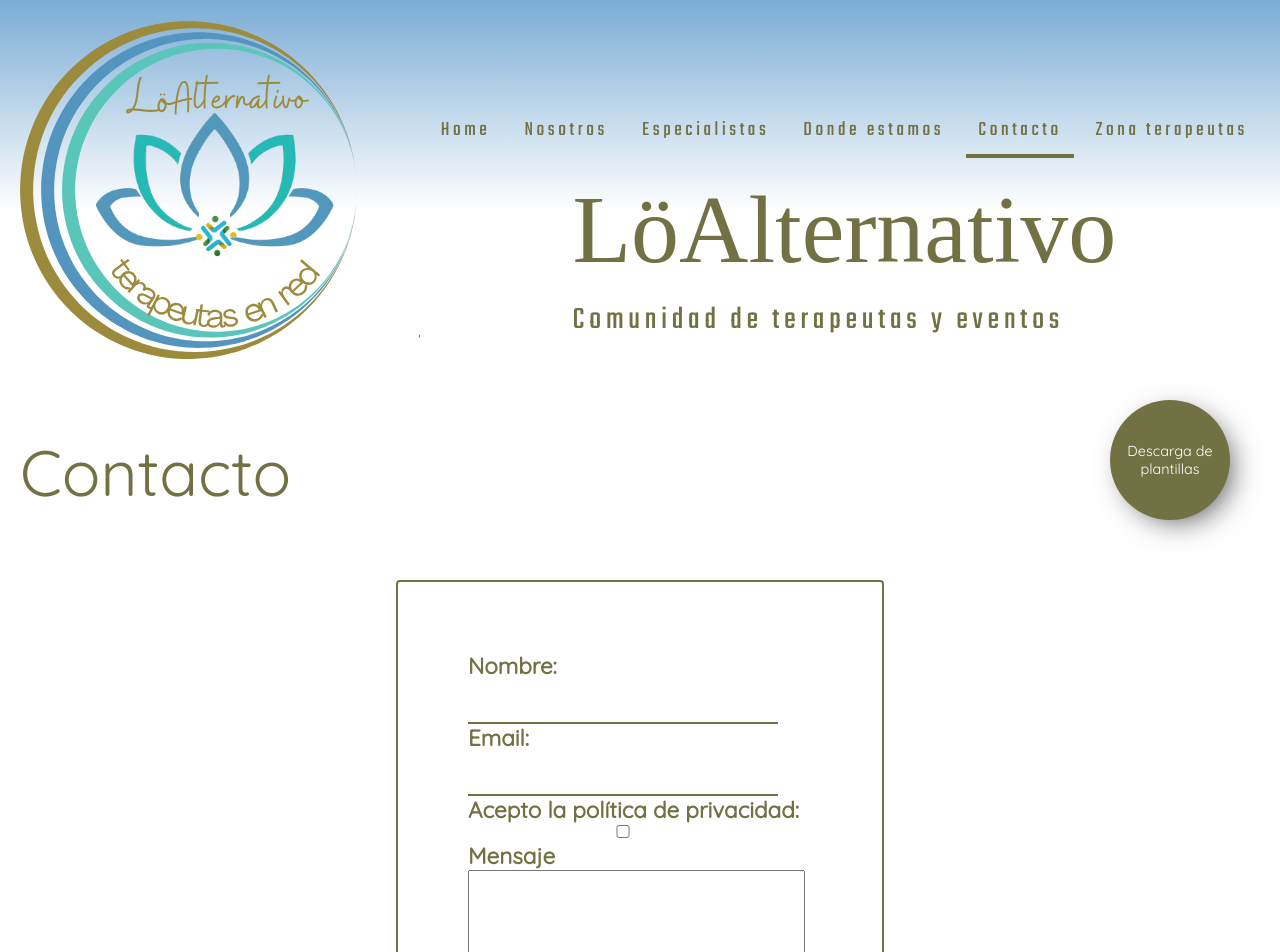
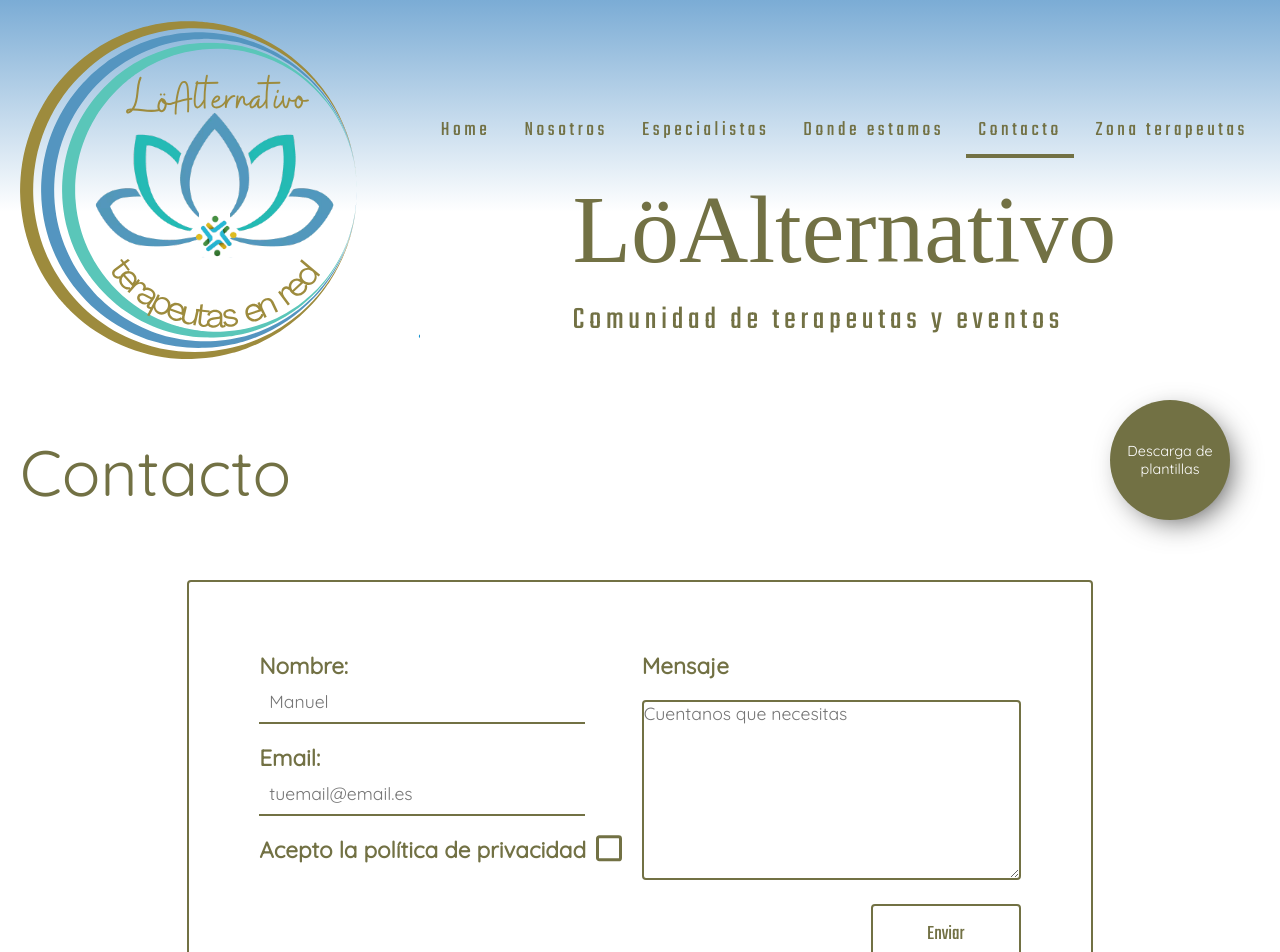
Before and after one commit to ManuelFernandezEsteban/appLoAlternativo, an Angular app: page /contacto in a window 1280 px wide. Shown: the top 952 px of the page. Built offline with nearby package versions, Linux system fonts and the light colour scheme; a web font is replaced by a local one.

Commit message:
pagina contacto

```diff
--- a/src/app/home/pages/contacto/contacto.component.html
+++ b/src/app/home/pages/contacto/contacto.component.html
@@ -5,41 +5,44 @@
 
     <form [formGroup]="formContacto" (ngSubmit)="OnSubmit()">
 
-        <div>
-            <div>
+        <div class="fila gap-20">
+            <div class="columna gap-20">
+                <div class="columna">
                     <label class="encabezado color-accent" for="name">Nombre:</label>
                     <div>
-                    <input type="text" name="name" id="" formControlName="name">
+                        <input type="text" name="name" id="" formControlName="name" placeholder="Manuel">
                         <span></span>
                     </div>
                 </div>
                 <div>
                     <label class="encabezado color-accent" for="email">Email:</label>
                     <div>
-                    <input type="text" name="email" id="" formControlName="email">
+                        <input type="text" name="email" id="" formControlName="email" placeholder="tuemail@email.es">
                         <span></span>
                     </div>
                 </div>
                 <div>
-                <label class="encabezado color-accent" for="privacidad">Acepto la política de privacidad:</label>
+                    <label class="form-control encabezado color-accent" for="privacidad">Acepto la política de
+                        privacidad
                         <input type="checkbox" name="privacidad" id="" formControlName="privacidad">
+                    </label>
                     <span></span>
 
                 </div>
             </div>
-        <div>
+            <div class="columna gap-20">
                 <label class="encabezado color-accent" for="mensaje">Mensaje</label>
                 <div>
-                <textarea name="mensaje" id="" cols="40" rows="8" formControlName="mensaje">
+                    <textarea name="mensaje" id="" cols="40" rows="8" formControlName="mensaje"
+                        placeholder="Cuentanos que necesitas">
 
                 </textarea>
                     <span></span>
                 </div>
 
-            <button class="boton btn-login" type="submit">Enviar</button>
+                <button class="boton btn-login end" type="submit">Enviar</button>
             </div>
-
-
+        </div>
     </form>
 
 
--- a/src/styles.scss
+++ b/src/styles.scss
@@ -53,9 +53,11 @@
     font-weight: 400;
     padding-left: 20px;
 }
-.color-accent{
+
+.color-accent {
     color: $accentColor;
 }
+
 .sub-title-xxl {
     font-family: $fontOptions;
     font-size: $fsOptionEncabezado;
@@ -63,6 +65,7 @@
     letter-spacing: 4.8px;
     font-weight: 400;
 }
+
 .sub-title-xl {
     font-family: $fontOptions;
     font-size: $fsOptionMenu;
@@ -78,12 +81,14 @@
     letter-spacing: 3.6px;
     font-weight: 400;
 }
-.encabezado{
+
+.encabezado {
     font-family: $fontPrimary;
     font-weight: 700;
     font-size: $fsEncabezado;
     line-height: 28px;
 }
+
 .texto-regular {
     font-family: $fontSecondary;
     font-size: $fsRegular;
@@ -107,28 +112,31 @@
     font-weight: bold;
 }
 
-.gap-20{
+.gap-20 {
     gap: 20px;
 }
 
-.boton{
+.boton {
     background-color: transparent;
     border: none;
     width: 85px;
     height: 35px;
     border-radius: 4px;
     text-align: center;
+    cursor: pointer;
 }
-.btn-info{
+
+.btn-info {
     border: 2px solid $primaryColor;
 }
 
-.btn-info-solid{
+.btn-info-solid {
     background-color: $primaryColor;
     color: var(--lightColor);
     font-weight: bold;
 }
-.btn-login{
+
+.btn-login {
     border: 2px solid $accentColor;
     color: $accentColor;
     font-family: $fontOptions;
@@ -137,7 +145,7 @@
     height: 60px;
 }
 
-.btn-submit-form{
+.btn-submit-form {
     background-color: $submitColor;
     color: $lightColor;
     font-family: $fontOptions;
@@ -146,7 +154,7 @@
     height: 40px;
 }
 
-.btn-borrar{
+.btn-borrar {
     border: 2px solid $redColor;
     color: $redColor;
     font-family: $fontOptions;
@@ -155,7 +163,7 @@
     height: 40px;
 }
 
-.btn-small{
+.btn-small {
     border: 2px solid $darkColor;
     color: $darkColor;
     font-family: $fontPrimary;
@@ -164,27 +172,84 @@
     height: 22px;
 }
 
-input{
+input[type='text'] {
     border: none;
     border-bottom: 2px solid $accentColor;
     width: 90%;
     padding: 10px;
     font-family: $fontPrimary;
     font-size: $fsRegular;
+    outline: none;
 }
 
-
-input:active{
-    border: none;
+input [type='email'] {
+    outline: none;
 }
 
+/*check box*/
+input[type='checkbox'] {
+    -webkit-appearance: none;
+    appearance: none;
+    background-color: #fff;
+    margin: 0;
+    font: inherit;
+    color: $accentColor;
+    width: 1.15em;
+    height: 1.15em;
+    border: 0.15em solid $accentColor;
+    border-radius: 0.15em;
+    transform: translateY(-0.075em);
+    display: grid;
+    place-content: center;
+    cursor: pointer;
+}
+
+input[type="checkbox"]::before {
+    content: "";
+    width: 0.65em;
+    height: 0.65em;
+    transform: scale(0);
+    transition: 120ms transform ease-in-out;
+    box-shadow: inset 1em 1em $accentColor;
+}
+
+input[type="checkbox"]:checked::before {
+    transform: scale(1);
+}
+
+.form-control {
+    display: flex;
+
+    align-items: center;
+    gap: 10px;
+}
+
+input:active {
+    outline: none;
+    font-family: $fontPrimary;
+    color: #727144;
+}
+
+/*fin check box*/
+
+/* text area*/
+textarea {
+    border: 2px solid $accentColor;
+    border-radius: 4px;
+    outline: none;
+    font-family: $fontPrimary;
+    font-size: $fsRegular;
+}
+
+/*fin text area */
 
 * {
     box-sizing: border-box;
     margin: 0;
     padding: 0;
 }
-body{
+
+body {
     display: flex;
     flex-direction: column;
     justify-content: center;
@@ -192,11 +257,9 @@
 
 }
 
-.sr-only{
+.sr-only {
     display: none;
 }
-
-
 
 
 /*pagina principal*/
@@ -346,7 +409,7 @@
     text-align: center;
 }
 
-.container-title>a:hover{
+.container-title>a:hover {
     background-color: $primaryColorHover;
 }
 
@@ -355,7 +418,7 @@
     flex-direction: column;
     align-items: center;
     justify-content: center;
-    box-shadow: 2.5px 2.5px 6px 0px rgba(0,0,0,0.75);
+    box-shadow: 2.5px 2.5px 6px 0px rgba(0, 0, 0, 0.75);
 }
 
 .container-image {
@@ -381,8 +444,8 @@
     width: 100%;
     margin-top: 60px;
     align-content: center
+}
 
-}
 /*fin directorio especialidades*/
 
 /* boton-especilistas*/
@@ -394,7 +457,8 @@
     margin-bottom: 30px;
 
 }
-.boton-especialistas{
+
+.boton-especialistas {
     display: flex;
     justify-content: center;
     align-items: center;
@@ -402,9 +466,10 @@
     height: 360px;
     border-radius: 360px;
     border-color: 2px solid $primaryColor;
-    background: radial-gradient(circle, rgba(123,172,213,1) 6%, rgba(255,255,255,1) 47%, rgba(2,0,36,1) 83%);    color: #5495C0;
+    background: radial-gradient(circle, rgba(123, 172, 213, 1) 6%, rgba(255, 255, 255, 1) 47%, rgba(2, 0, 36, 1) 83%);
+    color: #5495C0;
     text-decoration: none;
-    box-shadow: 10px 10px 24px 0px rgba(0,0,0,0.75);
+    box-shadow: 10px 10px 24px 0px rgba(0, 0, 0, 0.75);
     margin-top: 50px;
 }
 
@@ -412,13 +477,13 @@
 /*fin boton-especialistas*/
 
 /*footer*/
-app-footer{
+app-footer {
     width: 100%;
 }
 
-    footer{
+footer {
     display: flex;
-        justify-content:space-between;
+    justify-content: space-between;
     align-items: center;
     width: 100%;
     background: linear-gradient(0deg, rgba(2, 0, 36, 1) 0%, $primaryColor 0%, rgba(255, 255, 255, 1) 50%);
@@ -428,38 +493,45 @@
     margin-top: 50px;
 
 }
-    .box{
+
+.box {
     display: flex;
     flex-direction: row;
     align-items: flex-start;
     justify-content: space-around;
     width: 50%;
 }
-    .columna{
+
+
+.columna {
     display: flex;
     flex-direction: column;
     justify-content: flex-start;
-        ul{
+
+    ul {
         display: flex;
         flex-direction: column;
         gap: 5px;
         list-style-type: none;
-            li{
 
-                a{
+        li {
+
+            a {
                 text-decoration: none;
                 color: $accentColor;
                 display: flex;
                 gap: 10px;
-                    span{
 
-                        svg{
+                span {
+
+                    svg {
                         width: 24px;
                         fill: $accentColor;
                     }
                 }
             }
-                a:hover{
+
+            a:hover {
                 color: $accentColorHover;
             }
         }
@@ -471,21 +543,22 @@
 
 /* página nosotros*/
 
-.box-nosotros{
+.box-nosotros {
     display: flex;
     flex-direction: column;
     align-items: center;
     padding: 20px;
 }
 
-.row-nosotros{
+.row-nosotros {
     display: flex;
     justify-content: space-around;
     align-items: center;
     padding: 70px;
     width: 60%;
     gap: 100px;
-    img{
+
+    img {
         width: 250px;
         height: 250px;
         border-radius: 4px;
@@ -496,17 +569,18 @@
 
 /*página donde*/
 
-app-donde{
+app-donde {
     display: flex;
     flex-direction: column;
     justify-content: center;
     align-items: center;
-    h3{
+
+    h3 {
         align-self: flex-start;
     }
 }
 
-.box-donde{
+.box-donde {
 
     padding: 70px;
     border: 2px solid $accentColor;
@@ -519,13 +593,16 @@
 
 
 }
-.box-datos{
+
+.box-datos {
     display: flex;
     flex-direction: column;
     gap: 20px;
-    .wrapper-img{
+
+    .wrapper-img {
         width: 30%;
-        img{
+
+        img {
             width: 300px;
             height: 300px;
             object-fit: cover;
@@ -533,7 +610,7 @@
     }
 }
 
-.data{
+.data {
     display: flex;
     flex-direction: column;
     align-items: flex-start;
@@ -546,13 +623,22 @@
 
 /* página contacto*/
 
-app-contacto{
+app-contacto {
     display: flex;
     flex-direction: column;
     justify-content: center;
     align-items: center;
-    h3{
+
+    h3 {
         align-self: flex-start;
+    }
+
+    .fila{
+        display: flex;
+        flex-direction: row;
+    }
+    .end{
+        align-self: flex-end;
     }
 }
 
```
Lines whose indentation alone changed are shown as unchanged.
